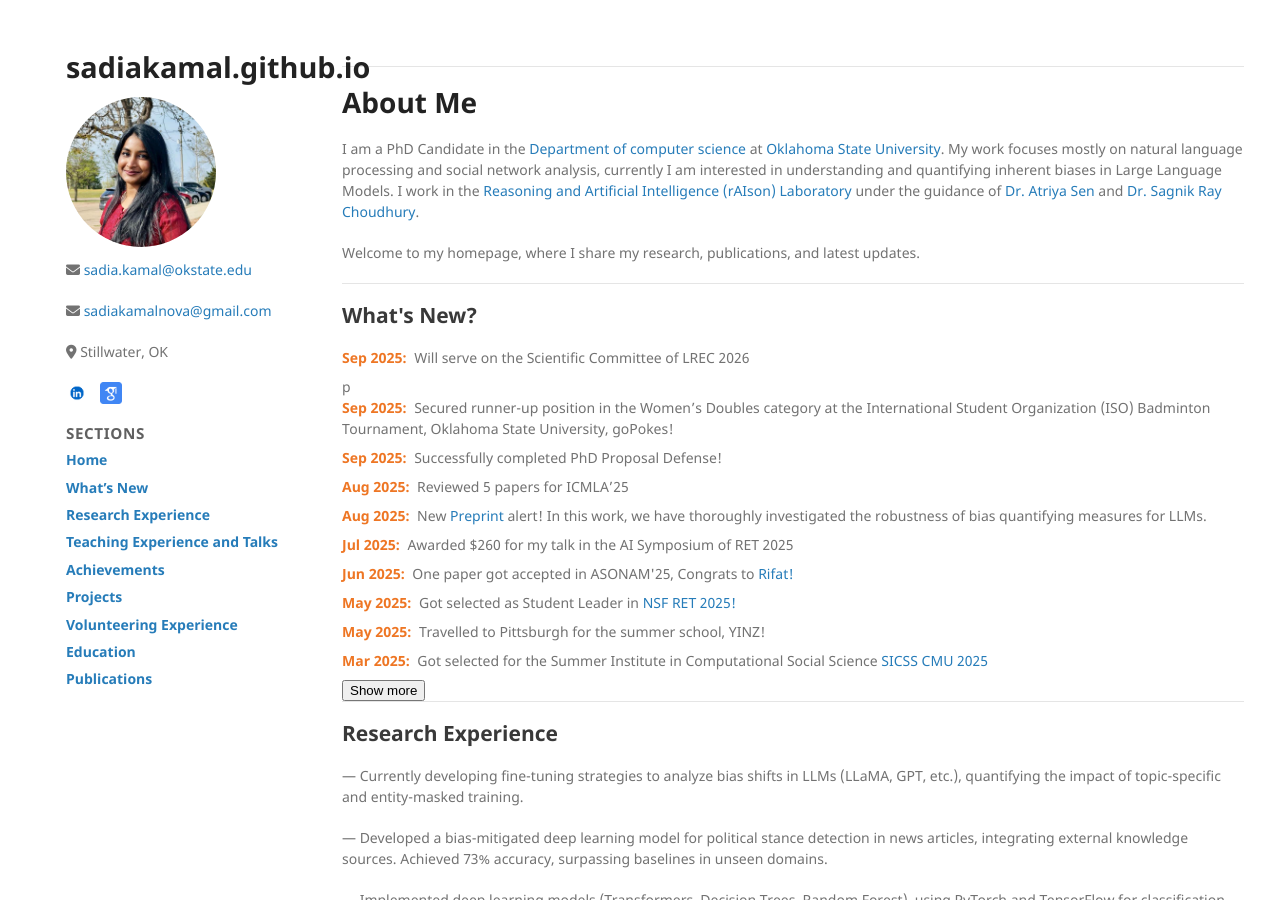
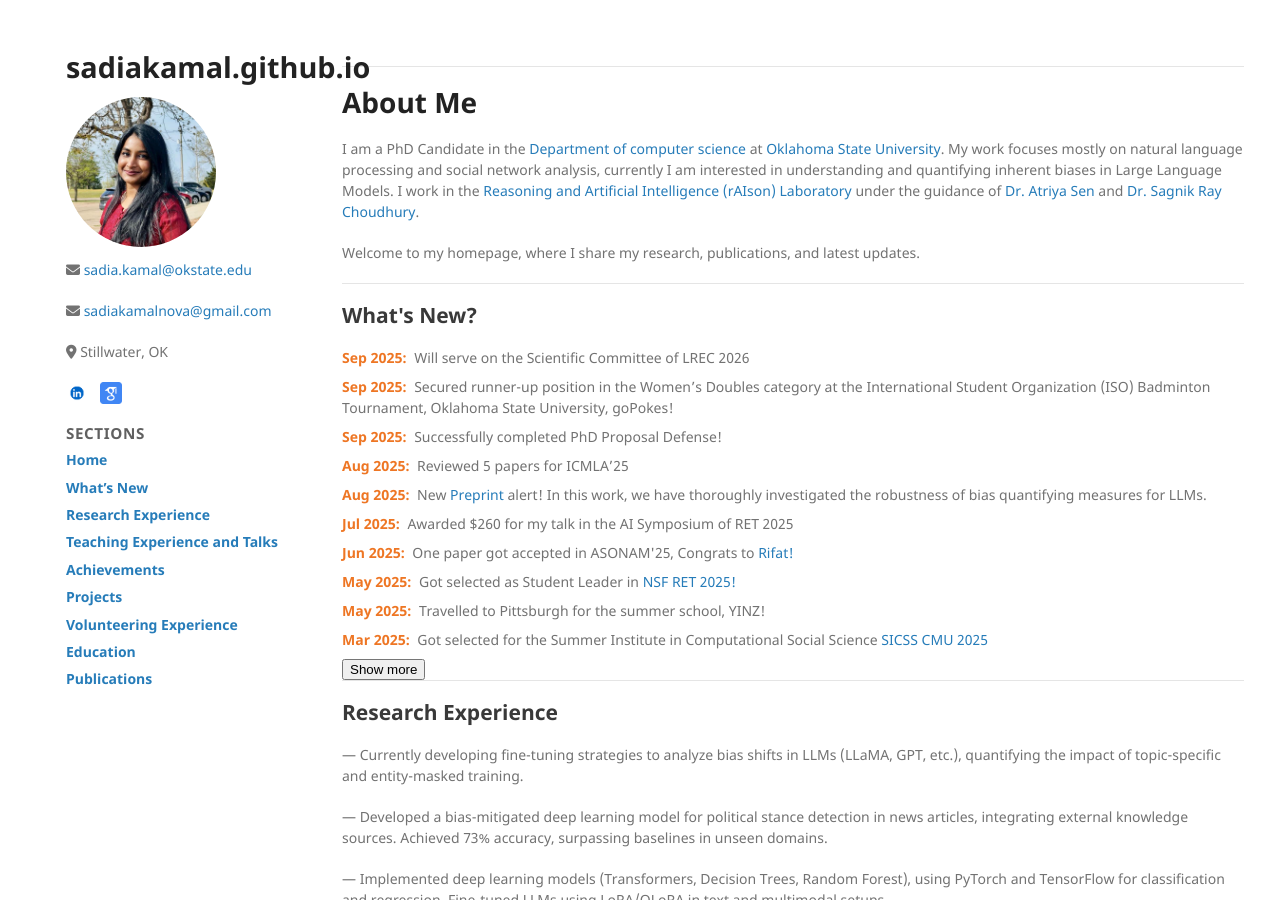
Before and after one commit to sadiakamal/sadiakamal.github.io, a Jekyll site: the page built from index.md, in a window 1280 px wide and 900 px high. Built offline with Jekyll 4.4.1, drawn with Linux system fonts in a browser that asks for light colours; the repository's description, which GitHub fills in, is left out.

Commit message:
Update index.md

```diff
--- a/index.md
+++ b/index.md
@@ -15,7 +15,7 @@ Welcome to my homepage, where I share my research, publications, and latest upda
 ---
 <h2>What's New?</h2>
 <div id="whats-new">
-  <p><span class="date">Sep 2025:</span> Will serve on the Scientific Committee of LREC 2026</p>p
+  <p><span class="date">Sep 2025:</span> Will serve on the Scientific Committee of LREC 2026</p>
   <p><span class="date">Sep 2025:</span> Secured runner-up position in the Women’s Doubles category at the International Student Organization (ISO) Badminton Tournament, Oklahoma State University, goPokes!</p>
   <p><span class="date">Sep 2025:</span> Successfully completed PhD Proposal Defense!</p>
   <p><span class="date">Aug 2025:</span> Reviewed 5 papers for ICMLA’25</p>
```
